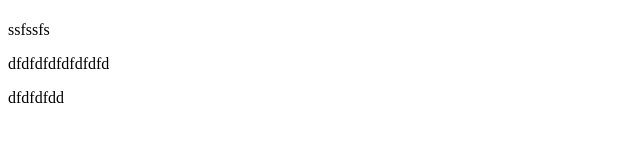
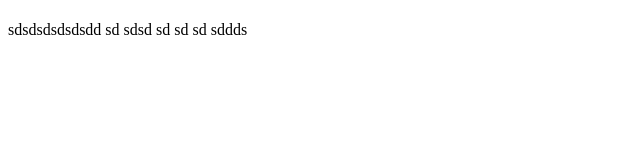
Before and after one commit to stepanchenkoV/javas, a plain HTML site: page index.html in a window 1280 px wide. Shown: the whole page, without its empty margins (0-640 px from the left). Drawn offline with Linux system fonts and the light colour scheme.

Commit message:
3 commit

```diff
--- a/index.html
+++ b/index.html
@@ -6,9 +6,6 @@
 </head>
 <body>
 <h1></h1>
-<p>ssfssfs</p>
-
-<p>dfdfdfdfdfdfdfd</p>
-<p>dfdfdfdd</p>
+ <p>sdsdsdsdsdsdd sd sdsd sd sd sd  sddds</p>
 </body>
 </html>
```
